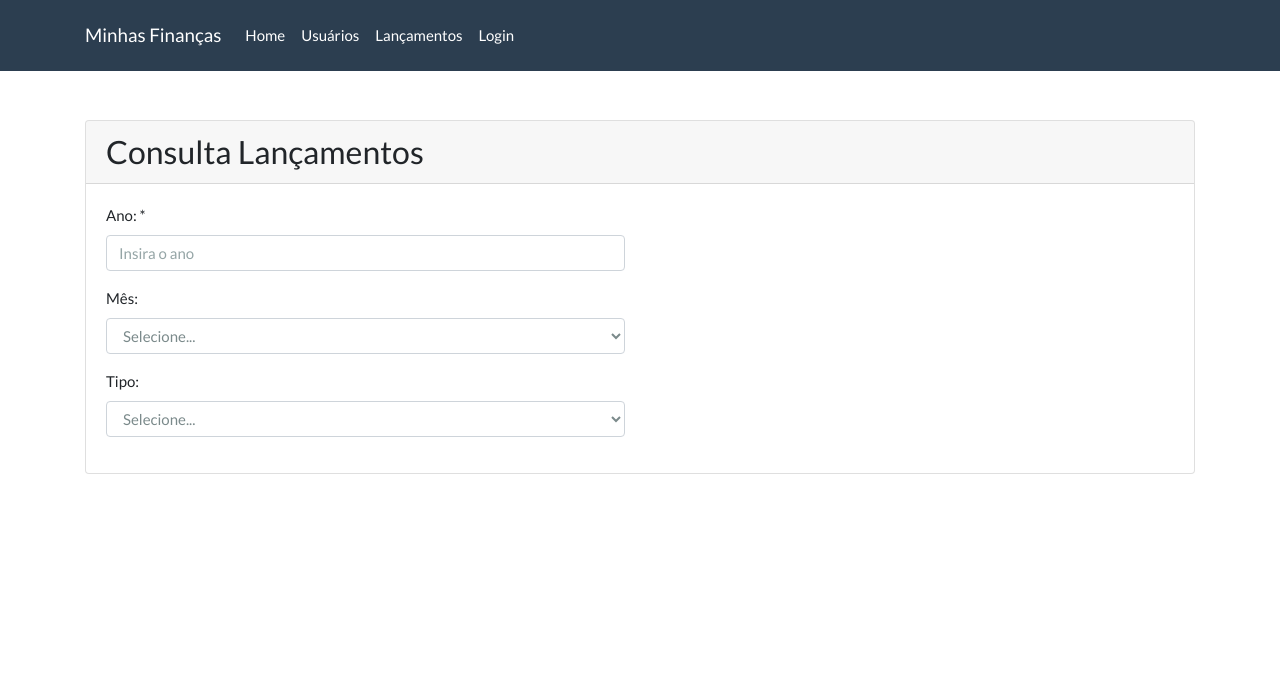
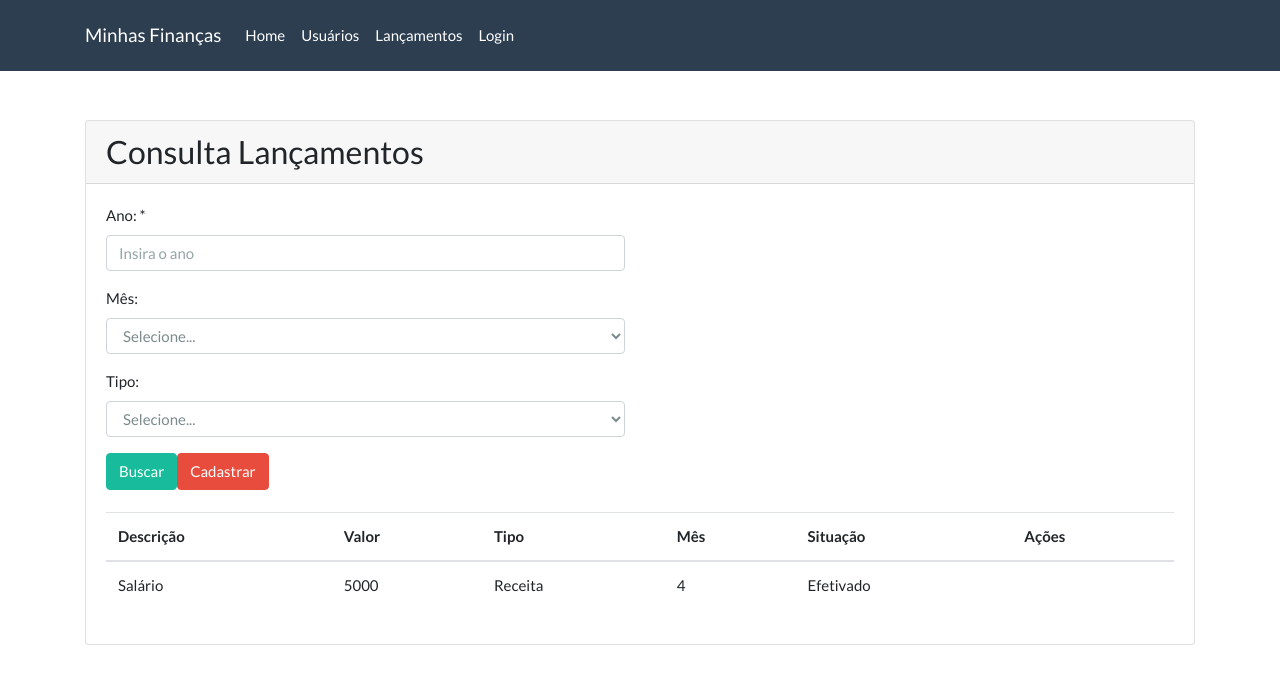
Before and after one commit to adriangonc/minhas-financas-app-react, a React (Create React App) app: page /#/consulta-lancamentos in a window 1280 px wide. Shown: the top 684 px of the page. Built offline with nearby package versions, Linux system fonts and the light colour scheme.

Commit message:
Criação de componente data table

```diff
--- a/src/main/rotas.js
+++ b/src/main/rotas.js
@@ -3,7 +3,7 @@
 import Login from '../views/login'
 import Home from '../views/home'
 import CadastroUsuario from '../views/cadastroUsuario'
-import ConsultaLancamentos from '../views/consultaLancamento'
+import ConsultaLancamentos from '../views/lancamentos/consultaLancamento'
 
 function Rotas(){
     return(
--- a/src/views/consultaLancamento.js
+++ b/src/views/lancamentos/consultaLancamento.js
@@ -1,8 +1,9 @@
 import React from 'react'
 import { withRouter } from 'react-router-dom'
-import Card from '../components/card'
-import FormGroup from '../components/form-group'
-import SelectMenu from '../components/selectMenu'
+import Card from '../../components/card'
+import FormGroup from '../../components/form-group'
+import SelectMenu from '../../components/selectMenu'
+import LacamentosTable from './lancamentosTable'
 
 class ConsultaLancamentos extends React.Component{
     render(){
@@ -26,6 +27,10 @@
             {label: 'Selecione...', value: ''},
             {label: 'Despesa', value: 'DESPESA'},
             {label: 'Receita', value: 'RECEITA'}
+        ]
+
+        const lancamentos = [
+            { id: 1, descricao: 'Salário', valor: 5000, mes: 4, tipo: 'Receita', status: 'Efetivado'}
         ]
 
         return(
@@ -52,6 +57,17 @@
                             </SelectMenu>
                         </FormGroup>
 
+                        <button type="button" className="btn btn-success">Buscar</button>
+                        <button type="button" className="btn btn-danger">Cadastrar</button>
+
+                        </div>
+                    </div>
+                </div>
+                <br/>
+                <div className="row">
+                    <div className="col-md-12">
+                        <div className="bs-component">
+                            <LacamentosTable lancamentos={lancamentos}/>
                         </div>
                     </div>
                 </div>
--- /dev/null
+++ b/src/views/lancamentos/lancamentosTable.js
@@ -0,0 +1,38 @@
+import React from 'react'
+
+export default props => {
+
+    const rows = props.lancamentos.map( lancamento => {
+        return(
+            <tr key={lancamento.id}>
+                <td>{lancamento.descricao}</td>
+                <td>{lancamento.valor}</td>
+                <td>{lancamento.tipo}</td>
+                <td>{lancamento.mes}</td>
+                <td>{lancamento.status}</td>
+                <td>
+
+                </td>
+            </tr>
+        )
+    } )
+
+    return(
+        <table className="table table-hover">
+            <thead>
+                <tr>
+                    <th scope="col">Descrição</th>
+                    <th scope="col">Valor</th>
+                    <th scope="col">Tipo</th>
+                    <th scope="col">Mês</th>
+                    <th scope="col">Situação</th>
+                    <th scope="col">Ações</th>
+                </tr>
+            </thead>
+
+            <tbody>
+                {rows}
+            </tbody>
+        </table>
+    )
+}
```
